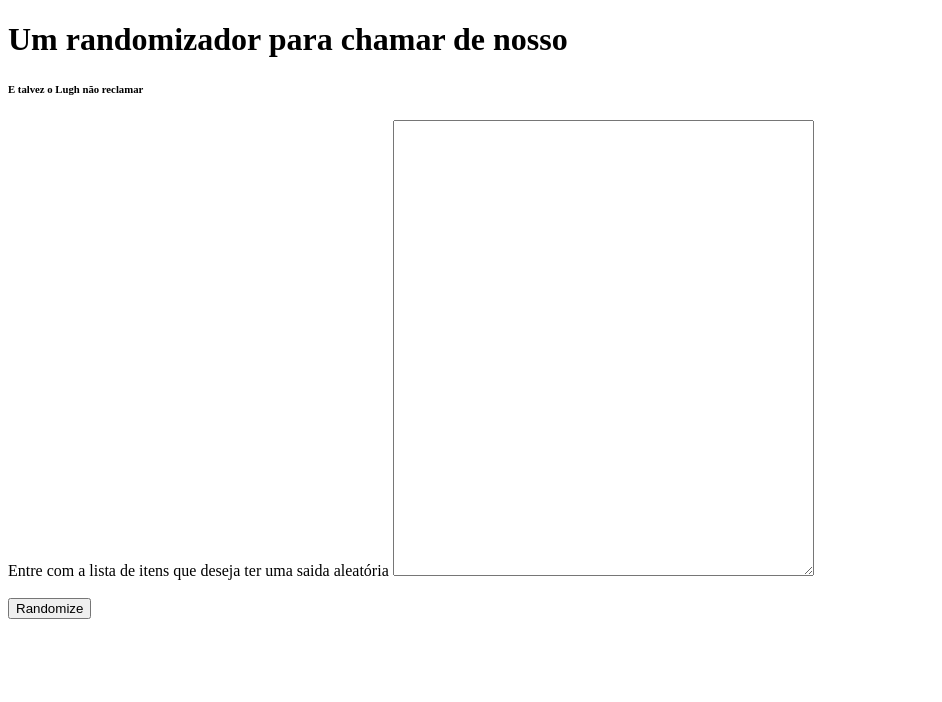
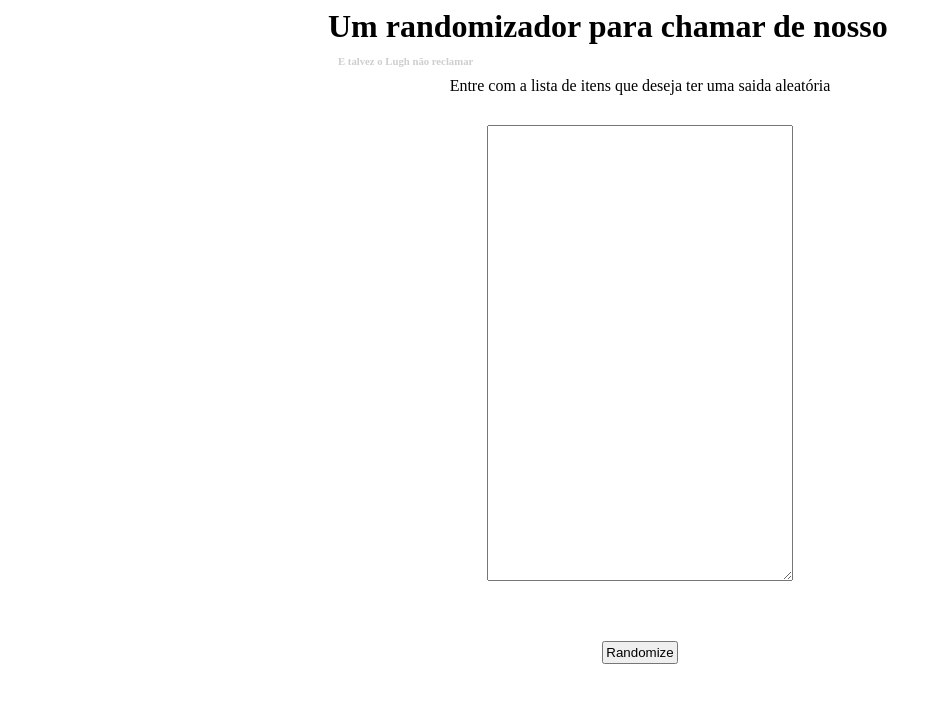
Before and after one commit to enicio/enicio.github.io, a plain HTML site: page randomizer/index.html in a window 1280 px wide. Shown: the whole page, without its empty margins (0-942 px from the left). Drawn offline with Linux system fonts and the light colour scheme.

Commit message:
Implementado o css basico

```diff
--- a/randomizer/index.html
+++ b/randomizer/index.html
@@ -15,9 +15,8 @@
       <label for="w3review">Entre com a lista de itens que deseja ter uma saida aleatória</label>
       <textarea id="w3review" name="w3review" rows="30" cols="50">
       </textarea>
-      <br><br>
-      <input id="submit" type="button" value="Randomize">
     </form>
+    <input id="submit" type="button" value="Randomize">
     <div class="output">
     </div>
   </body>
--- a/randomizer/style.css
+++ b/randomizer/style.css
@@ -0,0 +1,45 @@
+h1 {
+  display: flex;
+  align-content: center;
+  margin: auto;
+  margin-left: 25vw;
+  align-items: center;
+}
+
+h6 {
+  color: rgb(207, 206, 206);
+  display: flex;
+  align-content: center;
+  margin: auto;
+  margin-left: 25vw;
+  align-items: center;
+  padding: 10px;
+}
+
+form {
+  display: flex;
+  flex-direction: column;
+}
+
+form label {
+  width: 30vw;
+  /* max-width: 300px; */
+  margin: auto;
+  margin-bottom: 30px;
+  text-align: center;
+}
+
+form textarea {
+  width: 40vw;
+  max-width: 300px;
+  min-width: 200px;
+  margin: auto;
+  margin-bottom: 30px;
+}
+
+input {
+  display: flex;
+  margin: auto;
+  padding: 2px;
+  margin-top: 30px;
+}
```
